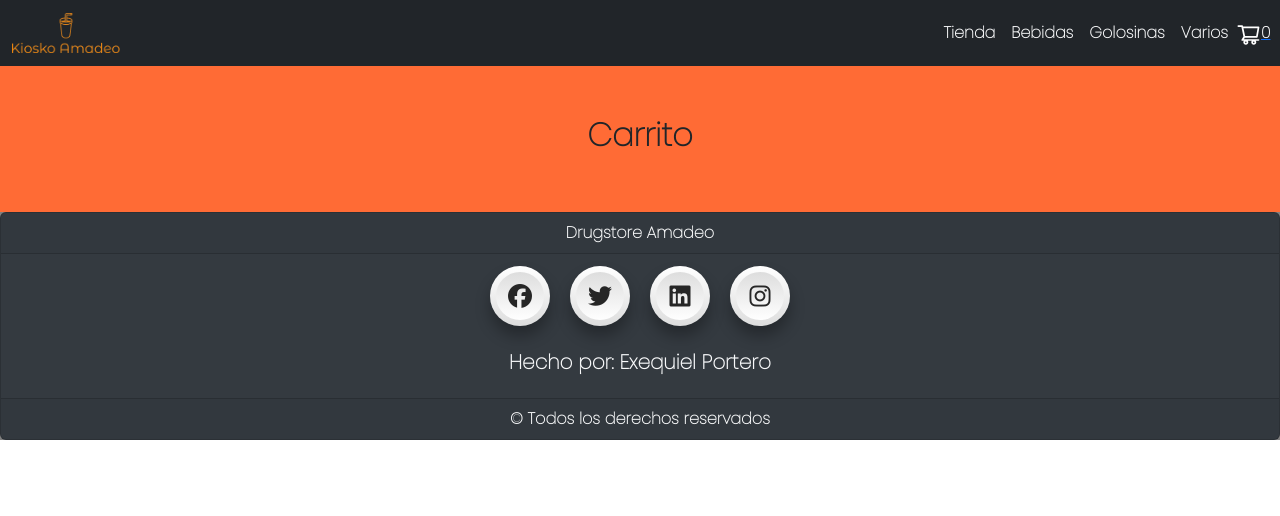
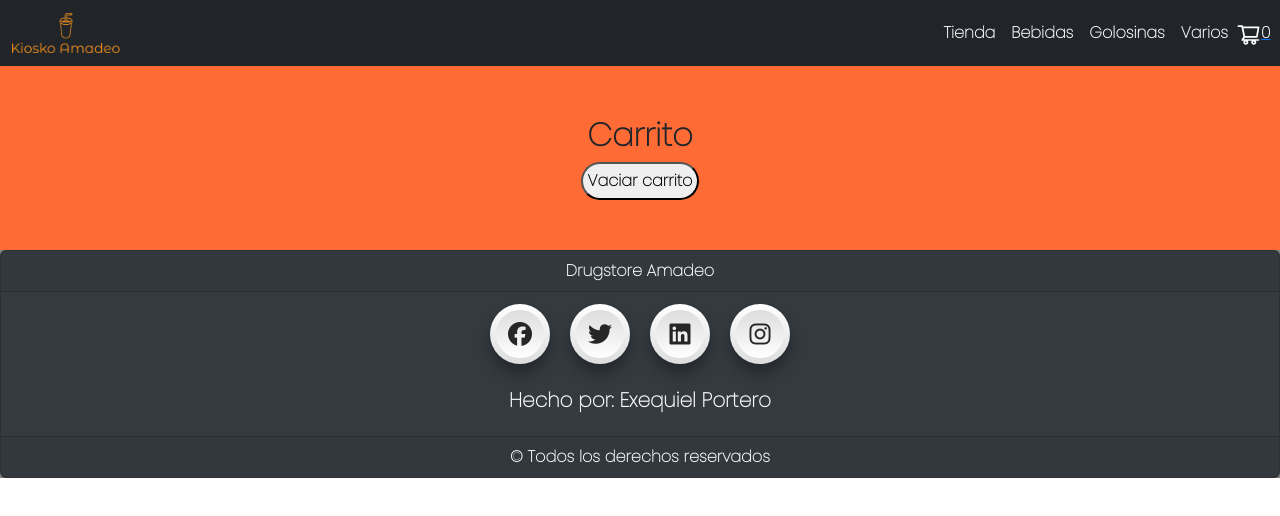
Before and after one commit to Portero20/KioskoAmadeo-Portero, a React (Create React App) app: page /cart in a window 1280 px wide. Shown: the top 516 px of the page. Built offline with nearby package versions, Linux system fonts and the light colour scheme.

Commit message:
practicamos

```diff
--- a/src/components/context/CartContext.jsx
+++ b/src/components/context/CartContext.jsx
@@ -37,7 +37,7 @@ const CartProvider = ({children}) => {
 
     //función corroborar si esta o no en el carrito
 
-    const isInCart = (id) =>{
+    const isInCart = (id) =>{ //el id me viene del hijo isInCart
 
       return cart.some((prod) => prod.id === id) //por cada iteracción voy a preguntar si producto.id es igual a algún id
 
--- a/src/components/items/ItemDetailContainer.jsx
+++ b/src/components/items/ItemDetailContainer.jsx
@@ -15,8 +15,6 @@ const ItemDetailContainer = () => {
   useEffect(() => {
 
     const obtenerProducts = new Promise((res,rej) => {
-
-
 
       setTimeout(() => {
 
--- a/src/components/nav/CarritoProductos.jsx
+++ b/src/components/nav/CarritoProductos.jsx
@@ -4,7 +4,7 @@ import { CartContext } from '../context/CartContext'
 
 const CarritoProductos = ({product}) => {
 
-    const {clearCart,eliminarProd} = useContext(CartContext)
+    const {eliminarProd} = useContext(CartContext)
 
 
   return (
@@ -21,8 +21,7 @@ const CarritoProductos = ({product}) => {
                     <h3 className='tituloCategoria'>{product.category}</h3>
                     <h3 className='stockTitulo'>{product.stock}</h3>
                     <img className='productosCarrito' src={product.img} alt="" />
-                    <button onClick={clearCart}>Vaciar carrito</button>
-                    <button onClick={() => eliminarProd(product.id)}>Eliminar</button>
+                    <button className='clearButton' onClick={() => eliminarProd(product.id)}>Eliminar</button>
                 </div>
 
 
--- a/src/components/nav/Cart.jsx
+++ b/src/components/nav/Cart.jsx
@@ -5,7 +5,7 @@ import CarritoProductos from './CarritoProductos';
 
 const Cart = () => {
 
-  const {cart} = useContext(CartContext);
+  const {cart,clearCart} = useContext(CartContext);
 
 
   return (
@@ -27,6 +27,8 @@ const Cart = () => {
 
         }
 
+         <button className='clearCart' onClick={clearCart}>Vaciar carrito</button>
+
 
 
     </div>
--- a/src/components/nav/cart.scss
+++ b/src/components/nav/cart.scss
@@ -86,3 +86,19 @@
   }
 
 }
+
+.clearCart{
+
+  font-weight: bolder;
+  padding: 5px;
+  border-radius: 20px;
+
+}
+
+.clearButton{
+
+  font-weight: bolder;
+  padding: 5px;
+  border-radius: 20px;
+
+}
```
